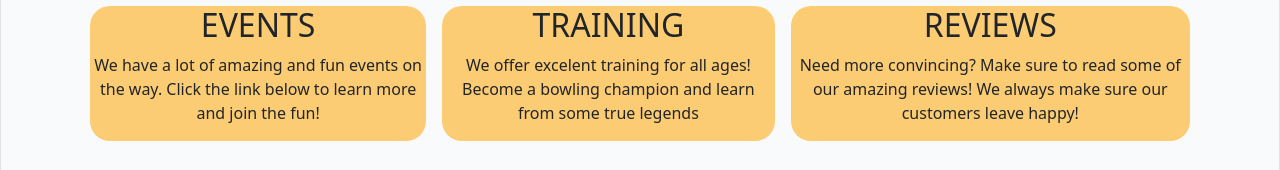
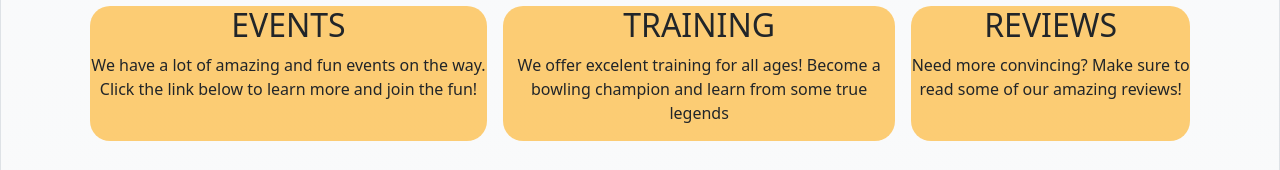
Before and after one commit to maxpete121/Clone-Website, a plain HTML site: page index.html in a window 1280 px wide. Shown: the part 329-499 px from the top of the page. Drawn offline with nearby package versions, Linux system fonts and the light colour scheme; some icons are missing.

Commit message:
Forgot something whoops

```diff
--- a/index.html
+++ b/index.html
@@ -45,7 +45,7 @@
         <section class="m-2 InfoCard text-center">
             <i></i>
             <h2>REVIEWS</h2>
-            <p class="object-fit-contain">Need more convincing? Make sure to read some of our amazing reviews! We always make sure our customers leave happy!</p>
+            <p class="object-fit-contain">Need more convincing? Make sure to read some of our amazing reviews!</p>
         </section>
     </main>
 
```
